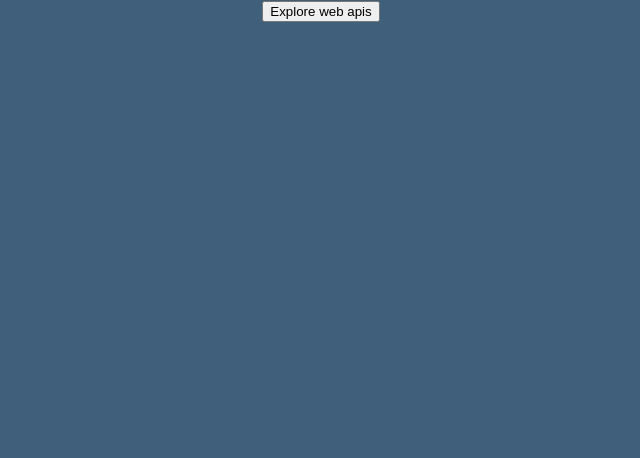
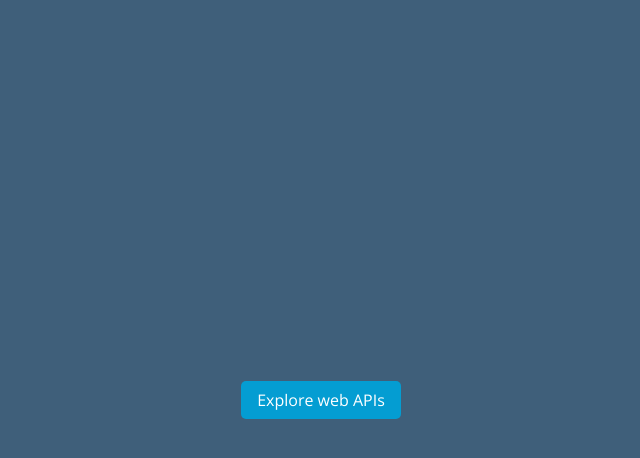
Before and after one commit to berniceyeo/toggleScrollBar, a React (Create React App) app: page / in a window 1280 px wide. Shown: the top 458 px of the page, without its empty margins (319-959 px from the left). Built offline with nearby package versions, Linux system fonts and the light colour scheme.

Commit message:
feature: add side bar with effects

```diff
--- a/package.json
+++ b/package.json
@@ -40,5 +40,8 @@
       "last 1 firefox version",
       "last 1 safari version"
     ]
+  },
+  "devDependencies": {
+    "@babel/plugin-proposal-private-property-in-object": "^7.21.11"
   }
 }
--- a/public/index.html
+++ b/public/index.html
@@ -2,7 +2,12 @@
 <html lang="en">
   <head>
     <meta charset="utf-8" />
-    <link rel="icon" href="%PUBLIC_URL%/favicon.ico" />
+    <link
+      href="https://fonts.googleapis.com/css?family=Open+Sans:400,600,300"
+      rel="stylesheet"
+      type="text/css"
+    />
+
     <meta name="viewport" content="width=device-width, initial-scale=1" />
     <meta name="theme-color" content="#000000" />
     <meta
--- a/src/App.tsx
+++ b/src/App.tsx
@@ -1,12 +1,36 @@
-import React from "react";
-import logo from "./logo.svg";
+import React, { useState } from "react";
 import "./App.css";
-import { Button } from "./components/Button";
+import { Button } from "./components/Button/Button";
+import { Sidebar } from "./components/Sidebar/Sidebar";
 
 function App() {
+  const items = ["1forge.com", "1password.com"];
+  const [expanded, setExpanded] = useState(false);
+
+  const toggleNav = () => {
+    setExpanded(!expanded);
+  };
+
   return (
     <div className="App">
-      <Button>Explore web apis</Button>
+      <div className="main-content">
+        <Sidebar expanded={expanded} items={items} />
+        <div>
+          <div
+            onClick={toggleNav}
+            className={
+              expanded ? "overlay overlay-expanded" : "overlay-content"
+            }
+          ></div>
+          <Button
+            $disabled={expanded}
+            $color={"rgba(4,157,210)"}
+            handleClick={toggleNav}
+          >
+            Explore web APIs
+          </Button>
+        </div>
+      </div>
     </div>
   );
 }
--- a/src/components/Button.tsx
+++ /dev/null
@@ -1,9 +0,0 @@
-import { ReactNode } from "react";
-
-interface ProtectedProps {
-  children: ReactNode;
-}
-
-export const Button = (props: ProtectedProps) => {
-  return <button>{props.children}</button>;
-};
--- /dev/null
+++ b/src/components/Button/Button.tsx
@@ -0,0 +1,37 @@
+import React, { ReactNode } from "react";
+import { styled } from "styled-components";
+
+interface ProtectedProps {
+  children: ReactNode;
+  $color?: string;
+  handleClick: React.MouseEventHandler;
+  $disabled: boolean;
+}
+
+const StyledButton = styled.button<{ $color?: string }>`
+  background: ${(props) => (props.$color ? props.$color : "gray")};
+  padding: 8px 16px;
+  color: white;
+  border-radius: 5px;
+  border-width: 0;
+  font-family: "Open sans", sans-serif;
+  cursor: pointer;
+  font-size: 16px;
+
+  &:disabled {
+    background-color: rgba(4, 157, 210, 0.5);
+    color: rgba(255, 255, 255, 0.5);
+  }
+`;
+
+export const Button = (props: ProtectedProps) => {
+  return (
+    <StyledButton
+      $color={props.$color}
+      onClick={props.handleClick}
+      disabled={props.$disabled}
+    >
+      {props.children}
+    </StyledButton>
+  );
+};
--- /dev/null
+++ b/src/components/Sidebar/Sidebar.css
@@ -0,0 +1,30 @@
+.sidebar {
+  height: 100%;
+  position: fixed;
+  z-index: 1;
+  top: 0;
+  right: 0;
+  background-color: #3f5f7a;
+  overflow-x: hidden;
+  transition: 0.5s;
+  width: 0px;
+}
+
+.sidebar-expanded {
+  width: 300px;
+}
+
+.header {
+  padding: 10px 30px;
+  padding-top: 20px;
+  text-align: start;
+  min-width: 200px;
+  color: white;
+}
+
+.tab {
+  padding: 10px 30px;
+  text-align: start;
+  min-width: 200px;
+  color: white;
+}
--- /dev/null
+++ b/src/components/Sidebar/Sidebar.tsx
@@ -0,0 +1,21 @@
+import React, { ReactNode } from "react";
+import "./Sidebar.css";
+
+interface ProtectedProps {
+  children?: ReactNode;
+  items: Array<string>;
+  expanded: boolean;
+}
+
+export const Sidebar = (props: ProtectedProps) => {
+  const items = props.items;
+
+  return (
+    <div className={props.expanded ? "sidebar sidebar-expanded" : "sidebar"}>
+      <div className="header">Select Provider</div>
+      {items.map((item) => {
+        return <div className="tab">{item ? item : ""}</div>;
+      })}
+    </div>
+  );
+};
--- a/src/index.css
+++ b/src/index.css
@@ -1,14 +1,36 @@
 body {
   margin: 0;
-  font-family: -apple-system, BlinkMacSystemFont, "Segoe UI", "Roboto", "Oxygen",
-    "Ubuntu", "Cantarell", "Fira Sans", "Droid Sans", "Helvetica Neue",
-    sans-serif;
+  font-family: "Open Sans", sans-serif;
   -webkit-font-smoothing: antialiased;
   -moz-osx-font-smoothing: grayscale;
   background-color: #3f5f7a;
+  transition: background-color 0.5s;
 }
 
 code {
   font-family: source-code-pro, Menlo, Monaco, Consolas, "Courier New",
     monospace;
 }
+
+.main-content {
+  height: 100vh;
+  display: flex;
+  justify-content: center;
+  align-items: center;
+}
+
+.overlay {
+  height: 100vh;
+  display: flex;
+  align-items: center;
+  justify-content: center;
+  width: 0;
+  position: fixed;
+  top: 0;
+  left: 0;
+}
+
+.overlay-expanded {
+  background-color: rgba(0, 0, 0, 0.4);
+  width: 100%;
+}
```
Also changed, not shown: src/logo.svg (deleted), 1 other file (tests, documents, lock files or other folders).
